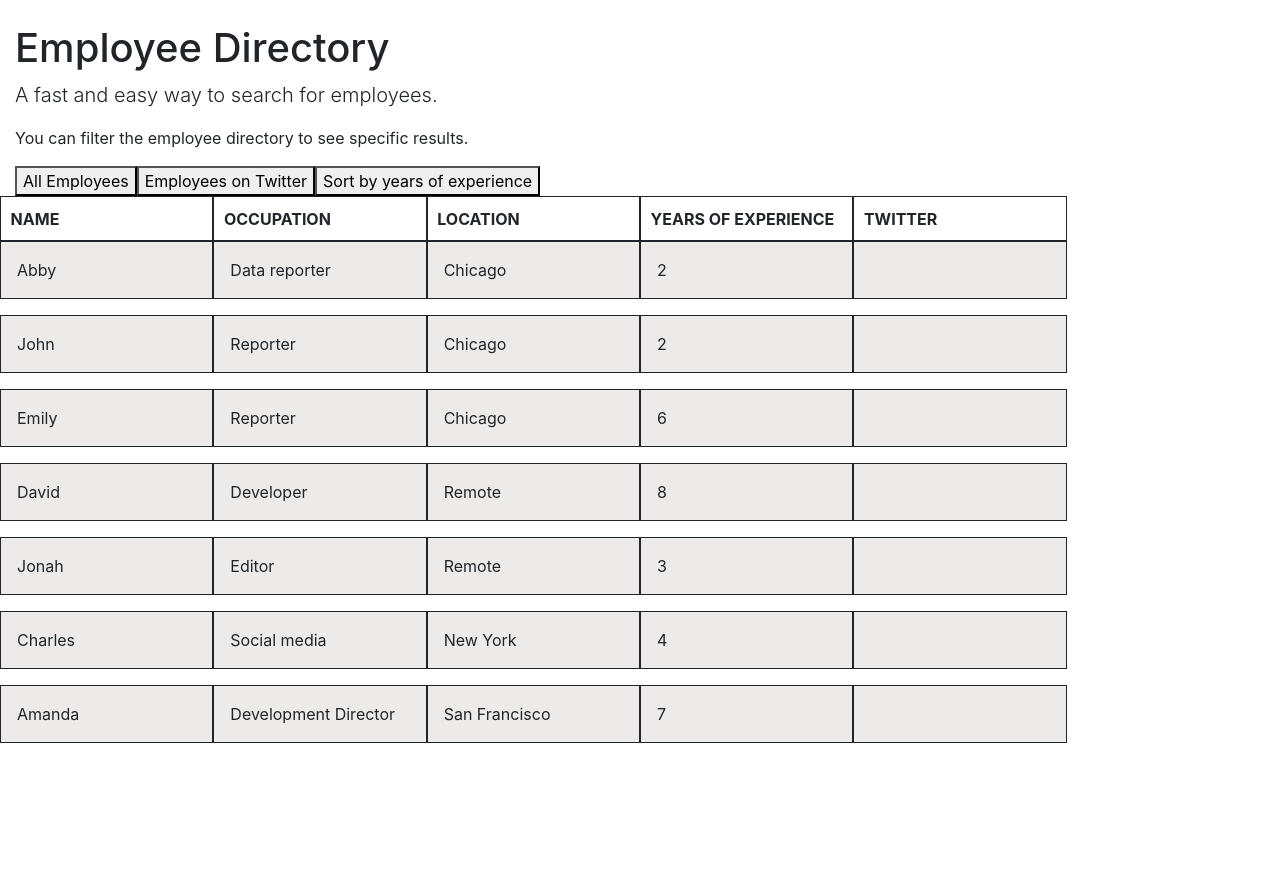
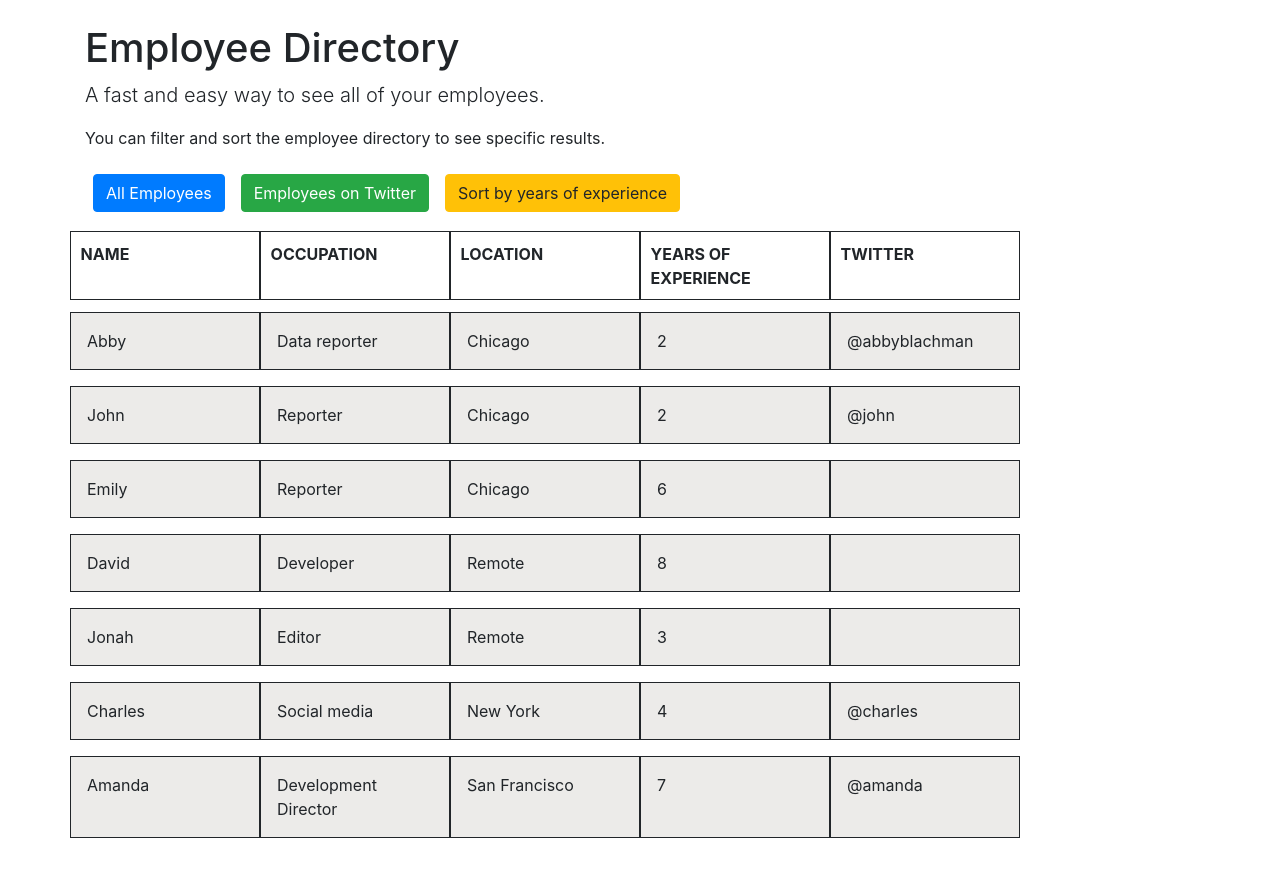
Before and after one commit to abbyblachman/react-employee-directory, a React (Create React App) app: page / in a window 1280 px wide. Before the commit the page ends 800 px from the top, so only its background shows below. Built offline with nearby package versions, Linux system fonts and the light colour scheme.

Commit message:
adding button styling:

```diff
--- a/src/App.js
+++ b/src/App.js
@@ -37,8 +37,9 @@ class App extends Component {
 render() {
   return (
   <Container><h1>Employee Directory</h1>
-  <p className="lead">A fast and easy way to search for employees.</p>
-  <p>You can filter the employee directory to see specific results.</p>
+  <p className="lead">A fast and easy way to see all of your employees.</p>
+  <p>You can filter and sort the employee directory to see specific results.</p>
+  <div>
   <AllEmployees
     allEmployees={this.allEmployees}>
   </AllEmployees>
@@ -48,6 +49,7 @@ render() {
   <ExperienceSort
   experienceSort={this.experienceSort}>
   </ExperienceSort>
+  </div>
   <TableHead></TableHead>
   {this.state.employees.map(employee => (
 
--- a/src/components/AllEmployees/AllEmployees.js
+++ b/src/components/AllEmployees/AllEmployees.js
@@ -1,9 +1,13 @@
 import React from "react";
+
+const style = {
+  margin: "0.5rem"
+}
 
 function AllEmployees(props) {
     return(
         <>
-        <button onClick={() => props.allEmployees(props.id)} className="success">
+        <button style={style} onClick={() => props.allEmployees(props.id)} className="btn btn-primary">
         All Employees
       </button>
     </>
--- a/src/components/Container/Container.js
+++ b/src/components/Container/Container.js
@@ -12,14 +12,14 @@ import React from "react";
 
 function Container(props) {
   return (
-    <body className="py-4">
-      <div className="container col-12">
+    <div className="py-4">
+      <div className="container">
         {props.children}
         {/* <h1>Employee Directory</h1>
         <p className="lead">A fast and easy way to search for employees.</p>
         <p>You can filter the employee directory to see specific results.</p> */}
       </div>
-      </body>
+      </div>
 
   );
 }
--- a/src/components/ExperienceSort/ExperienceSort.js
+++ b/src/components/ExperienceSort/ExperienceSort.js
@@ -1,9 +1,13 @@
 import React from "react";
+
+const style = {
+  margin: "0.5rem"
+}
 
 function ExperienceSort(props) {
     return(
         <>
-        <button onClick={() => props.experienceSort(props.id)} className="success">
+        <button style={style} onClick={() => props.experienceSort(props.id)} className="btn btn-warning">
         Sort by years of experience
       </button>
     </>
--- a/src/components/TableData/TableData.js
+++ b/src/components/TableData/TableData.js
@@ -25,6 +25,7 @@ function TableData(props) {
             {props.years}
           </div>
           <div className="col-2 themed-grid-col" style={style.dataStyle}>
+            {props.twitter}
           </div>
     </div>
     </>
--- a/src/components/TableHead/TableHead.js
+++ b/src/components/TableHead/TableHead.js
@@ -4,7 +4,9 @@ const style = {
     dataStyle: {
         border: "0.02rem solid",
         padding: "0.6rem",
-        fontWeight: "bold"
+        fontWeight: "bold",
+        marginBottom: "0.7rem",
+        marginTop: "0.7rem"
     }
 }
 
--- a/src/components/TwitterFilter/TwitterFilter.js
+++ b/src/components/TwitterFilter/TwitterFilter.js
@@ -1,9 +1,13 @@
 import React from "react";
+
+const style = {
+  margin: "0.5rem"
+}
 
 function TwitterFilter(props) {
     return(
         <>
-        <button onClick={() => props.employeeTwitter(props.id)} className="success">
+        <button style={style} onClick={() => props.employeeTwitter(props.id)} className="btn btn-success">
         Employees on Twitter
       </button>
     </>
--- a/src/employees.json
+++ b/src/employees.json
@@ -6,7 +6,7 @@
       "location": "Chicago",
       "years": 2,
       "hasTwitter": true,
-      "twitter": "abbyblachman",
+      "twitter": "@abbyblachman",
       "isEmployee": true
     },
     {
@@ -16,7 +16,7 @@
         "location": "Chicago",
         "hasTwitter": true,
         "years": 2,
-        "twitter": "john",
+        "twitter": "@john",
         "isEmployee": true
       },
       {
@@ -56,7 +56,7 @@
         "location": "New York",
         "years": 4,
         "hasTwitter": true,
-        "twitter": "charles",
+        "twitter": "@charles",
         "isEmployee": true
       },
       {
@@ -66,7 +66,7 @@
         "location": "San Francisco",
         "years": 7,
         "hasTwitter": true,
-        "twitter": "amanda",
+        "twitter": "@amanda",
         "isEmployee": true
       }
   ]
```
